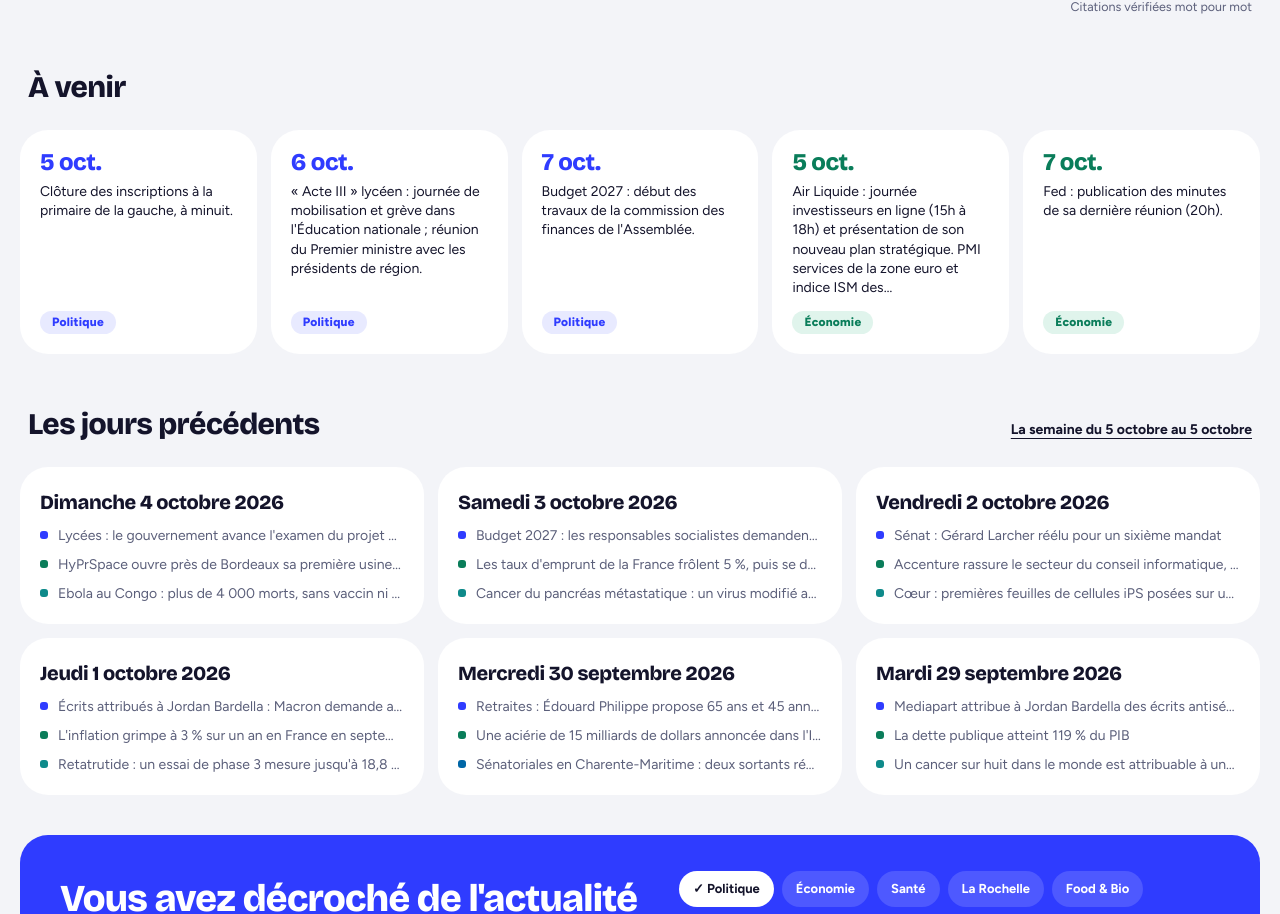
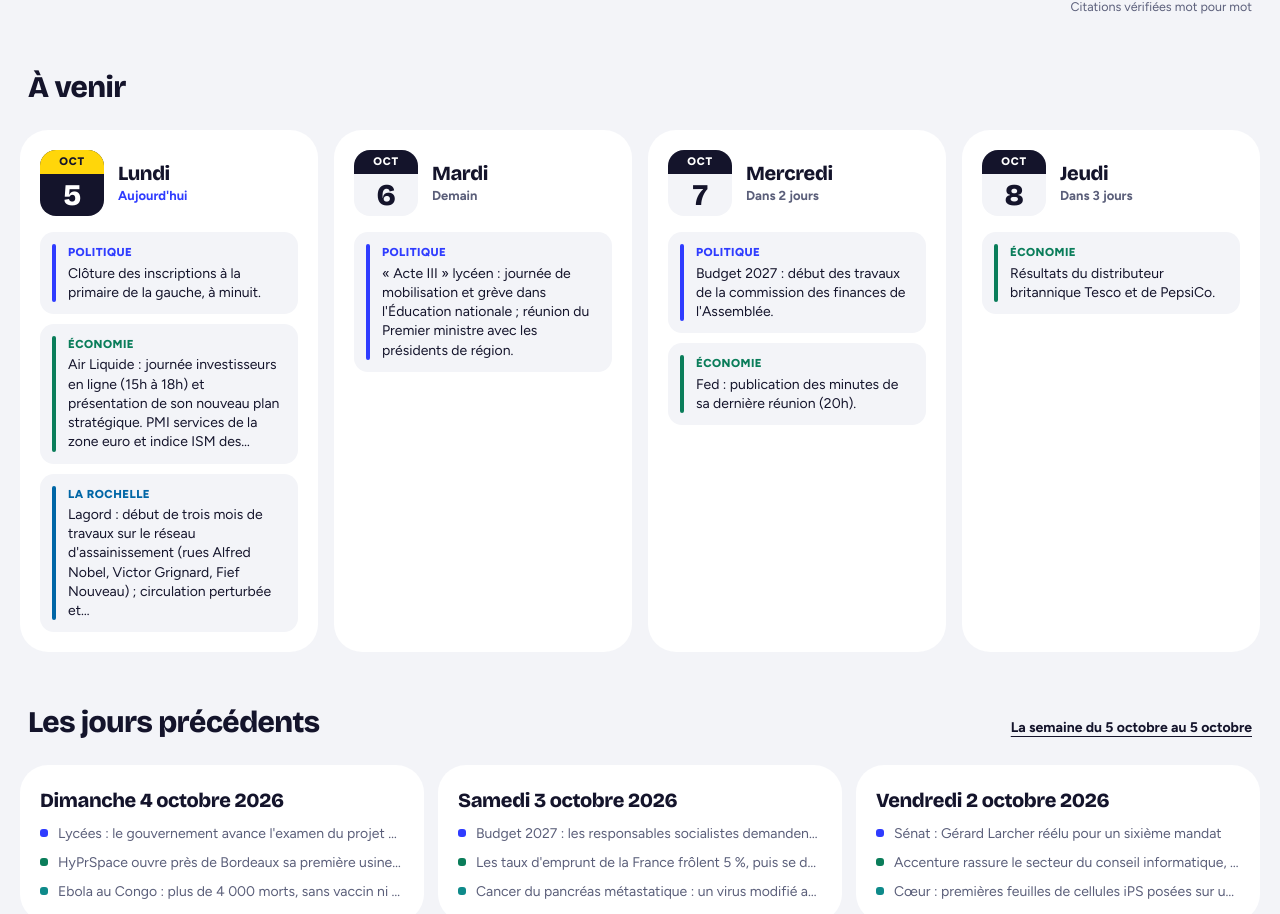
Before and after one commit to mansonjb/eclairagemedia, a Next.js app: page / in a window 1280 px wide. Shown: the part 3474-4388 px from the top of the page. Built offline with nearby package versions, Linux system fonts and the light colour scheme.

Commit message:
À venir : agenda trié et regroupé par jour (tuile calendrier, aujourd'hui/demain, événements par rubrique)
Co-Authored-By: Claude Opus 5.5 <noreply@anthropic.com>

```diff
--- a/src/components/Journee.tsx
+++ b/src/components/Journee.tsx
@@ -66,7 +66,7 @@ export default function Journee({ date }: { date: string }) {
     .slice(0, 6);
   const chiffre = chiffresDuJour(date).find((c) => c.rubrique !== lead?.rubrique) ?? chiffresDuJour(date)[0];
   const mots = lexiqueDuJour(date).slice(0, 6);
-  const agenda = agendaDuJour(date).slice(0, 5);
+  const agenda = agendaDuJour(date);
   const citations = eds.flatMap((e) => e.sujets.flatMap((s) => s.cartes.map((c) => ({ ...c, href: `/${e.rubrique}/${e.date}/${s.n}` })))).filter((c) => c.texte.length > 20).slice(0, 3);
   const quizzes = quizDuJourListe(date, 3);
   const quiz = quizzes.length > 0;
@@ -170,14 +170,41 @@ export default function Journee({ date }: { date: string }) {
       {agenda.length > 0 && (
         <>
           <Section id="agenda">À venir</Section>
-          <div className="grid grid-cols-2 gap-3.5 md:grid-cols-3 lg:grid-cols-5">
-            {agenda.map((a, k) => (
-              <Link key={k} href={a.href} className="carte flex flex-col gap-2 p-5 transition hover:-translate-y-0.5">
-                <p className="d text-[24px] leading-none" style={{ color: RUBRIQUES[a.rubrique].couleur }}>{a.jour} {a.mois.toLowerCase()}</p>
-                <p className="text-[14px] leading-snug">{a.texte}</p>
-                <span className="mt-auto pt-1"><Pastille r={a.rubrique} /></span>
-              </Link>
-            ))}
+          <div className={`grid gap-4 sm:grid-cols-2 ${agenda.length >= 4 ? "lg:grid-cols-4" : agenda.length === 3 ? "lg:grid-cols-3" : ""}`}>
+            {agenda.map((g) => {
+              const d = new Date(g.iso + "T12:00:00Z");
+              const ecart = Math.round((d.getTime() - new Date(date + "T12:00:00Z").getTime()) / 864e5);
+              const quand = ecart === 0 ? "Aujourd'hui" : ecart === 1 ? "Demain" : `Dans ${ecart} jours`;
+              const fmt = (o: Intl.DateTimeFormatOptions) => new Intl.DateTimeFormat("fr-FR", { ...o, timeZone: "UTC" }).format(d);
+              return (
+                <section key={g.iso} className="carte flex flex-col gap-4 p-5">
+                  <div className="flex items-center gap-3.5">
+                    <div className={`flex w-[64px] shrink-0 flex-col items-center overflow-hidden rounded-[16px] ${ecart === 0 ? "bg-encre text-white" : "bg-fond"}`}>
+                      <span className={`w-full py-1 text-center text-[11px] font-extrabold uppercase tracking-[0.06em] ${ecart === 0 ? "bg-jaune text-encre" : "bg-encre text-white"}`}>{fmt({ month: "short" }).replace(".", "")}</span>
+                      <span className="d py-1.5 text-[30px] leading-none">{d.getUTCDate()}</span>
+                    </div>
+                    <div>
+                      <p className="d text-[20px] capitalize leading-tight">{fmt({ weekday: "long" })}</p>
+                      <p className={`text-[13px] font-bold ${ecart === 0 ? "text-bleu" : "text-gris"}`}>{quand}</p>
+                    </div>
+                  </div>
+                  <ul className="flex flex-col gap-2.5">
+                    {g.evts.map((a, k) => (
+                      <li key={k}>
+                        <Link href={a.href} className="flex gap-3 rounded-[14px] bg-fond p-3 transition hover:bg-lavande">
+                          <span className="w-1 shrink-0 rounded-full" style={{ backgroundColor: RUBRIQUES[a.rubrique].couleur }} />
+                          <span className="min-w-0">
+                            <span className="block text-[11.5px] font-extrabold uppercase tracking-[0.04em]" style={{ color: RUBRIQUES[a.rubrique].couleur }}>{RUBRIQUES[a.rubrique].court}</span>
+                            <span className="mt-0.5 line-clamp-3 block text-[14px] leading-snug">{a.texte}</span>
+                          </span>
+                        </Link>
+                      </li>
+                    ))}
+                  </ul>
+                  {g.autres > 0 && <p className="mt-auto text-[12.5px] font-bold text-gris">+ {g.autres} autre{g.autres > 1 ? "s" : ""} rendez-vous</p>}
+                </section>
+              );
+            })}
           </div>
         </>
       )}
--- a/src/lib/editions.ts
+++ b/src/lib/editions.ts
@@ -80,8 +80,23 @@ export function motDuJour(date: string) {
   return null;
 }
 
-export function agendaDuJour(date: string) {
-  return parDate(date).flatMap((e) => e.agenda.slice(0, 3).map((a) => ({ ...a, rubrique: e.rubrique, href: `/${e.rubrique}/${e.date}` }))).slice(0, 6);
+// Agenda des éditions du jour, trié dans le temps et regroupé par date (aujourd'hui et après seulement)
+const MOIS_AGENDA = ["JANV", "FÉVR", "MARS", "AVR", "MAI", "JUIN", "JUIL", "AOÛT", "SEPT", "OCT", "NOV", "DÉC"];
+export function agendaDuJour(date: string, jours = 4, parJour = 3) {
+  const ref = new Date(date + "T12:00:00Z");
+  const items = parDate(date).flatMap((e) => e.agenda.map((a) => {
+    const m = MOIS_AGENDA.findIndex((x) => a.mois.toUpperCase().replace(".", "").startsWith(x.slice(0, 3)));
+    if (m < 0 || !/^\d+$/.test(a.jour)) return null;
+    let d = new Date(Date.UTC(ref.getUTCFullYear(), m, Number(a.jour), 12));
+    if (d.getTime() < ref.getTime() - 180 * 864e5) d = new Date(Date.UTC(ref.getUTCFullYear() + 1, m, Number(a.jour), 12));
+    return { iso: d.toISOString().slice(0, 10), texte: a.texte, rubrique: e.rubrique, href: `/${e.rubrique}/${e.date}` };
+  }).filter((x): x is NonNullable<typeof x> => !!x && x.iso >= date));
+  const groupes = new Map<string, typeof items>();
+  for (const x of items.sort((a, b) => (a.iso < b.iso ? -1 : a.iso > b.iso ? 1 : ORDRE.indexOf(a.rubrique) - ORDRE.indexOf(b.rubrique)))) {
+    if (!groupes.has(x.iso)) groupes.set(x.iso, []);
+    groupes.get(x.iso)!.push(x);
+  }
+  return [...groupes.entries()].slice(0, jours).map(([iso, evts]) => ({ iso, evts: evts.slice(0, parJour), autres: Math.max(0, evts.length - parJour) }));
 }
 export function lexiqueDuJour(date: string) {
   return parDate(date).flatMap((e) => e.lexique.slice(0, 1).map((l) => ({ ...l, rubrique: e.rubrique, href: `/${e.rubrique}/${e.date}` })));
```
